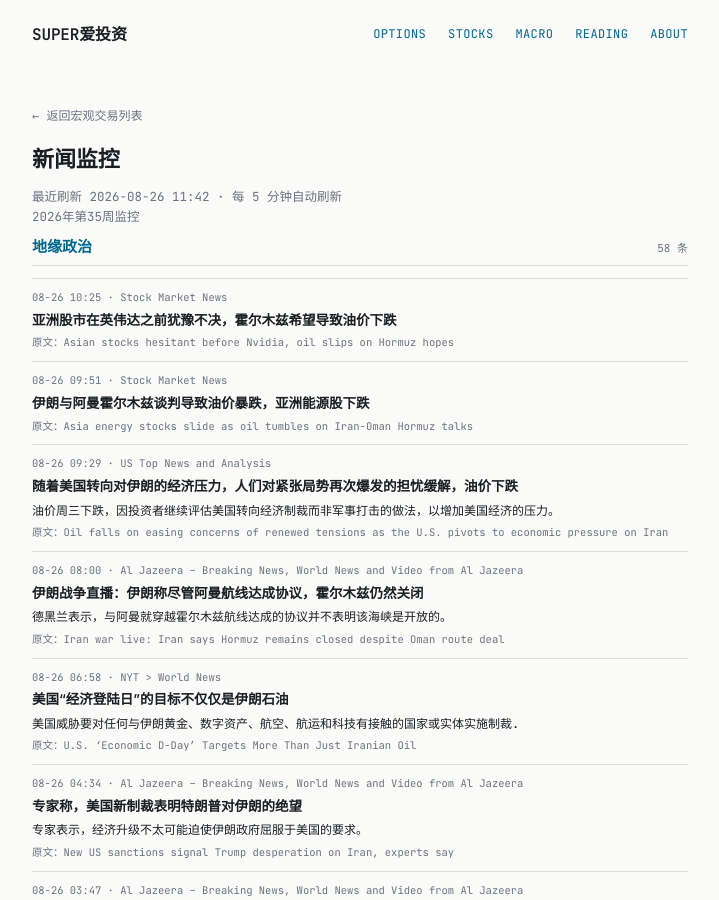
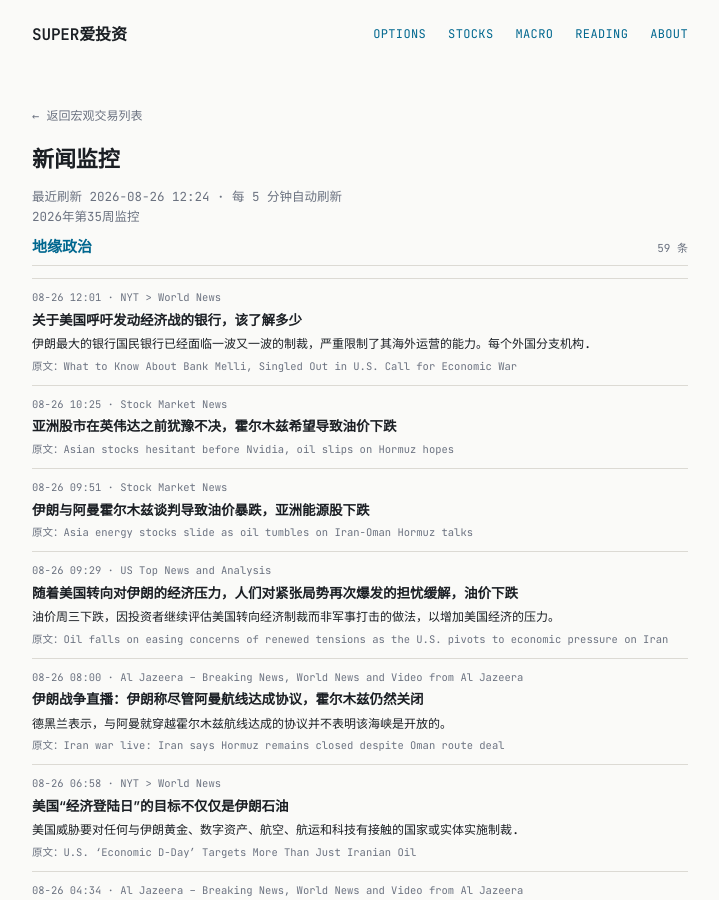
Before and after one commit to tang3super/tang3super.github.io, a Jekyll site: the page built from macro-trade/news-digest.md, in a window 1280 px wide and 900 px high. Shown: the whole window, without its empty margins (280-999 px from the left). Built offline with Jekyll 4.4.1, drawn with Linux system fonts in a browser that asks for light colours.

Commit message:
sync news-digest article

```diff
--- a/macro-trade/news-digest.md
+++ b/macro-trade/news-digest.md
@@ -5,11 +5,18 @@ title: 新闻监控
 date: '2026-08-26'
 summary: 2026年第35周监控
 week_label: 2026年第35周监控
-last_updated: 2026-08-26 11:42
+last_updated: 2026-08-26 12:24
 refresh_note: 每 5 分钟自动刷新
 topics:
 - name: 地缘政治
   items:
+  - title: What to Know About Bank Melli, Singled Out in U.S. Call for Economic War
+    summary: Bank Melli, Iran’s largest lender, already faces waves of sanctions that severely limit its ability to operate abroad. Every foreign branch…
+    link: https://www.nytimes.com/2026/08/26/world/europe/iran-melli-bank-us-sanctions.html
+    source: NYT > World News
+    time: 08-26 12:01
+    title_zh: 关于美国呼吁发动经济战的银行，该了解多少
+    summary_zh: 伊朗最大的银行国民银行已经面临一波又一波的制裁，严重限制了其海外运营的能力。每个外国分支机构.
   - title: Asian stocks hesitant before Nvidia, oil slips on Hormuz hopes
     summary: ''
     link: https://www.investing.com/news/stock-market-news/asian-stocks-hesitant-before-nvidia-oil-slips-on-hormuz-hopes-4876210
```
